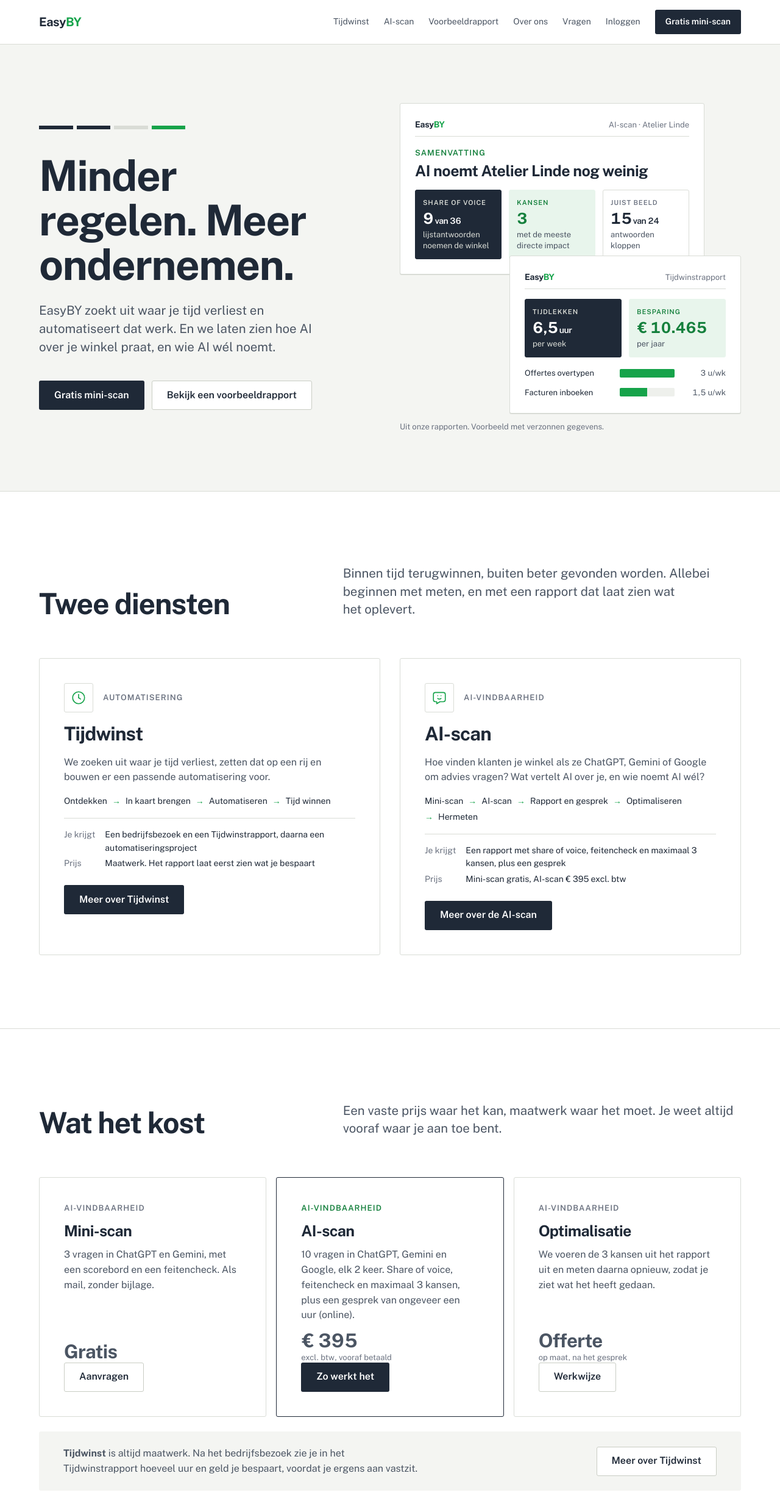
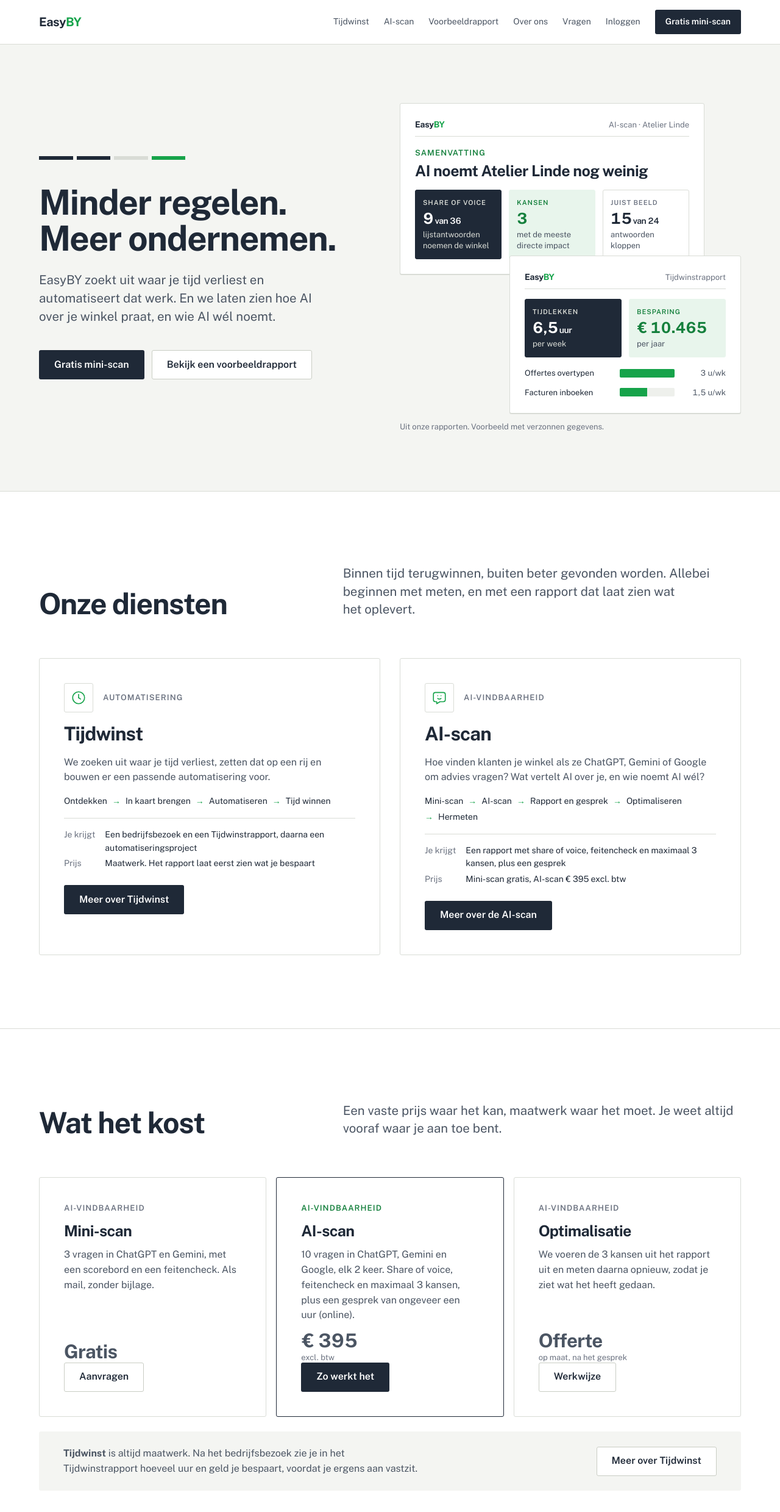
Before and after one commit to easyby-commerce-outlook-com/website, a plain HTML site: page index.html in a window 1280 px wide. Shown: the top 2479 px of the page at 61% size. Drawn offline with Linux system fonts and the light colour scheme.

Commit message:
fix: kop op twee regels, overlap opgelost en teksten ingekort
Co-Authored-By: Claude Opus 5.5 <noreply@anthropic.com>
Claude-Session: https://claude.ai/code/session_01CwLk4yiMqjVoZgVLP1uGLu

```diff
--- a/index.html
+++ b/index.html
@@ -88,7 +88,7 @@
       <div class="container hero__grid">
         <div>
           <div class="streepjes" aria-hidden="true"><i></i><i></i><i></i><i></i></div>
-          <h1 class="belofte">Minder regelen. Meer ondernemen.</h1>
+          <h1 class="belofte"><span>Minder regelen.</span> <span>Meer ondernemen.</span></h1>
           <p class="lead">EasyBY zoekt uit waar je tijd verliest en automatiseert dat werk. En we laten zien hoe AI over je winkel praat, en wie AI wél noemt.</p>
           <div class="actions">
             <a class="btn btn--ink" href="#mini-scan">Gratis mini-scan</a>
@@ -126,7 +126,7 @@
     <section class="section" id="diensten">
       <div class="container">
         <div class="section__head">
-          <h2>Twee diensten</h2>
+          <h2>Onze diensten</h2>
           <p class="lead">Binnen tijd terugwinnen, buiten beter gevonden worden. Allebei beginnen met meten, en met een rapport dat laat zien wat het oplevert.</p>
         </div>
         <div class="services">
@@ -177,7 +177,7 @@
             <span class="label label--green">AI-vindbaarheid</span>
             <h3>AI-scan</h3>
             <p>10 vragen in ChatGPT, Gemini en Google, elk 2 keer. Share of voice, feitencheck en maximaal 3 kansen, plus een gesprek van ongeveer een uur (online).</p>
-            <div><p class="price">€ 395<small>excl. btw, vooraf betaald</small></p><a class="btn btn--ink" href="ai-scan.html">Zo werkt het</a></div>
+            <div><p class="price">€ 395<small>excl. btw</small></p><a class="btn btn--ink" href="ai-scan.html">Zo werkt het</a></div>
           </li>
           <li class="tile">
             <span class="label">AI-vindbaarheid</span>
@@ -259,7 +259,7 @@
           </details>
           <details>
             <summary>Wat kost de AI-scan?</summary>
-            <p>De mini-scan is gratis. De AI-scan met rapport en gesprek kost € 395 excl. btw, vooraf betaald. Wil je daarna de kansen laten uitvoeren, dan krijg je een offerte op maat.</p>
+            <p>De mini-scan is gratis. De AI-scan met rapport en gesprek kost € 395 excl. btw. Wil je daarna de kansen laten uitvoeren, dan krijg je een offerte op maat.</p>
           </details>
           <details>
             <summary>Wat kost een automatisering?</summary>
--- a/site.css
+++ b/site.css
@@ -354,3 +354,9 @@
 @media (max-width: 40rem) {
   .preview .r-sheet--a, .preview .r-sheet--b, .preview figcaption { position: relative; inset: auto; top: auto; width: 100%; }
 }
+.hero h1.belofte { max-width: none; }
+.belofte span { display: block; }
+/* Eén rapportblad naast de tekst: geen overlap */
+.preview.preview--single .r-sheet, .preview.preview--single figcaption { position: relative; inset: auto; top: auto; width: 100%; max-width: 520px; }
+.hero h1.belofte { font-size: clamp(2.25rem, 3.2vw + 1rem, 4.5rem); }
+.belofte span { white-space: nowrap; }
```
Also changed, not shown: ai-scan.html (+1 -2 lines).
